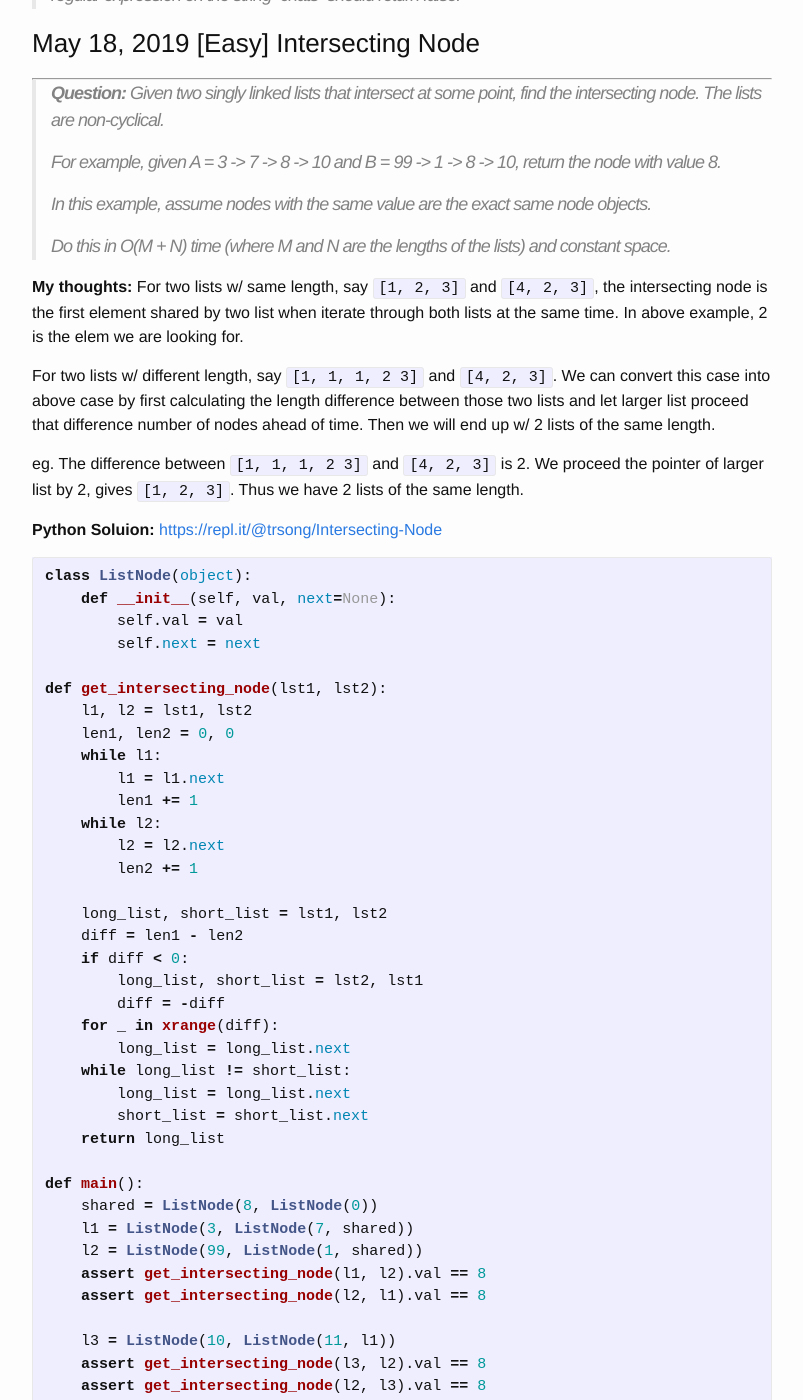
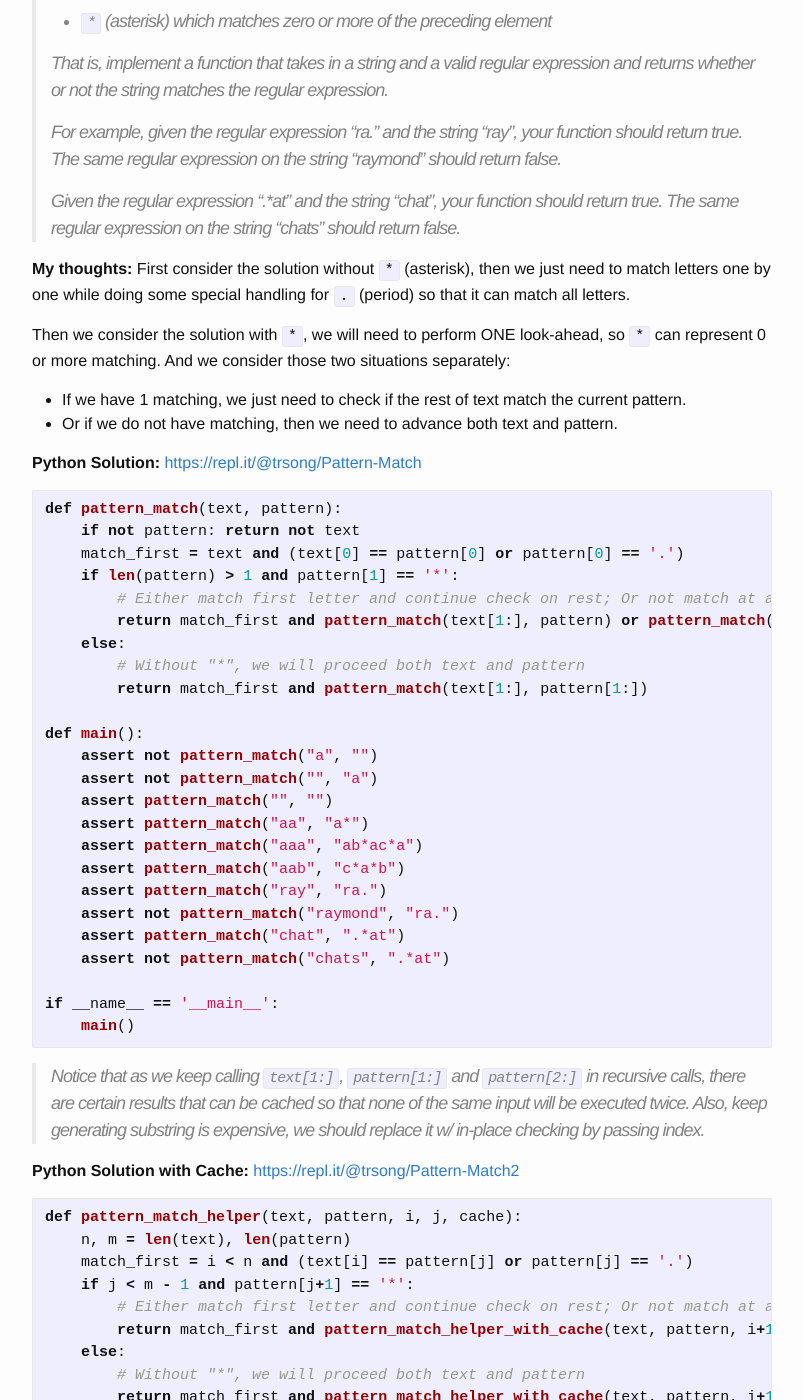
Before and after one commit to trsong/trsong.github.io, a Jekyll site: the page built from _posts/2019-04-30-DailyQuestions.md, in a window 1280 px wide and 1400 px high, scrolled down 1291 px. Shown: the whole window, without its empty margins (238-1041 px from the left). Built offline with Jekyll 4.4.1, drawn with Linux system fonts in a browser that asks for light colours; some of the changed text lies outside the part shown.

Commit message:
Add answer to May19 question

````diff
--- a/_posts/2019-04-30-DailyQuestions.md
+++ b/_posts/2019-04-30-DailyQuestions.md
@@ -33,6 +33,7 @@ One of the player chooses ‘O’ and the other ‘X’ to mark their respective
 ---
 > **Question:** Randomly choosing a sample of k items from a list S containing n items, where n is either a very large or unknown number. Typically, n is too large to fit the whole list into main memory.
 
+-->
 
 ### May 20, 2019 \[Hard\] Edit Distance
 ---
@@ -40,8 +41,6 @@ One of the player chooses ‘O’ and the other ‘X’ to mark their respective
 >
 > Given two strings, compute the edit distance between them.
 
--->
-
 ### May 19, 2019 \[Hard\] Regular Expression: Period and Asterisk
 ---
 > **Question:** Implement regular expression matching with the following special characters:
@@ -49,12 +48,75 @@ One of the player chooses ‘O’ and the other ‘X’ to mark their respective
 > - `.` (period) which matches any single character
 >
 > - `*` (asterisk) which matches zero or more of the preceding element
-That is, implement a function that takes in a string and a valid regular expression and returns whether or not the string matches the regular expression.
+>
+> That is, implement a function that takes in a string and a valid regular expression and returns whether or not the string matches the regular expression.
 >
 > For example, given the regular expression "ra." and the string "ray", your function should return true. The same regular expression on the string "raymond" should return false.
 >
 > Given the regular expression ".*at" and the string "chat", your function should return true. The same regular expression on the string "chats" should return false.
 
+**My thoughts:** First consider the solution without `*` (asterisk), then we just need to match letters one by one while doing some special handling for `.` (period) so that it can match all letters.
+
+Then we consider the solution with `*`, we will need to perform ONE look-ahead, so `*` can represent 0 or more matching. And we consider those two situations separately:
+- If we have 1 matching, we just need to check if the rest of text match the current pattern.
+- Or if we do not have matching, then we need to advance both text and pattern.
+
+**Python Solution:** [https://repl.it/@trsong/Pattern-Match](https://repl.it/@trsong/Pattern-Match)
+```py
+def pattern_match(text, pattern):
+    if not pattern: return not text
+    match_first = text and (text[0] == pattern[0] or pattern[0] == '.')
+    if len(pattern) > 1 and pattern[1] == '*':
+        # Either match first letter and continue check on rest; Or not match at all
+        return match_first and pattern_match(text[1:], pattern) or pattern_match(text, pattern[2:])
+    else:
+        # Without "*", we will proceed both text and pattern
+        return match_first and pattern_match(text[1:], pattern[1:])
+
+def main():
+    assert not pattern_match("a", "")
+    assert not pattern_match("", "a")
+    assert pattern_match("", "")
+    assert pattern_match("aa", "a*")
+    assert pattern_match("aaa", "ab*ac*a")
+    assert pattern_match("aab", "c*a*b")
+    assert pattern_match("ray", "ra.")
+    assert not pattern_match("raymond", "ra.")
+    assert pattern_match("chat", ".*at")
+    assert not pattern_match("chats", ".*at")
+
+if __name__ == '__main__':
+    main()
+```
+
+> Notice that as we keep calling `text[1:]`, `pattern[1:]` and `pattern[2:]` in recursive calls, there are certain results that can be cached so that none of the same input will be executed twice.
+> Also, keep generating substring is expensive, we should replace it w/ in-place checking by passing index.
+
+**Python Solution with Cache:** [https://repl.it/@trsong/Pattern-Match2](https://repl.it/@trsong/Pattern-Match2)
+```py
+def pattern_match_helper(text, pattern, i, j, cache):
+    n, m = len(text), len(pattern)
+    match_first = i < n and (text[i] == pattern[j] or pattern[j] == '.')
+    if j < m - 1 and pattern[j+1] == '*':
+        # Either match first letter and continue check on rest; Or not match at all
+        return match_first and pattern_match_helper_with_cache(text, pattern, i+1, j, cache) or pattern_match_helper_with_cache(text, pattern, i, j+2, cache)
+    else:
+        # Without "*", we will proceed both text and pattern
+        return match_first and pattern_match_helper_with_cache(text, pattern, i+1, j+1, cache)
+
+def pattern_match_helper_with_cache(text, pattern, i, j, cache):
+    n, m = len(text), len(pattern)
+    if j >= m: return i >= n
+
+    if cache[i][j] is None:
+        cache[i][j] = pattern_match_helper(text, pattern, i, j, cache)
+    return cache[i][j]
+
+def pattern_match(text, pattern):
+    if not pattern: return not text
+    cache = [[None for _ in xrange(len(pattern)+1)] for _ in xrange(len(text)+1)]
+    return pattern_match_helper(text, pattern, 0, 0, cache)
+```
 
 ### May 18, 2019 \[Easy\] Intersecting Node
 ---
````
